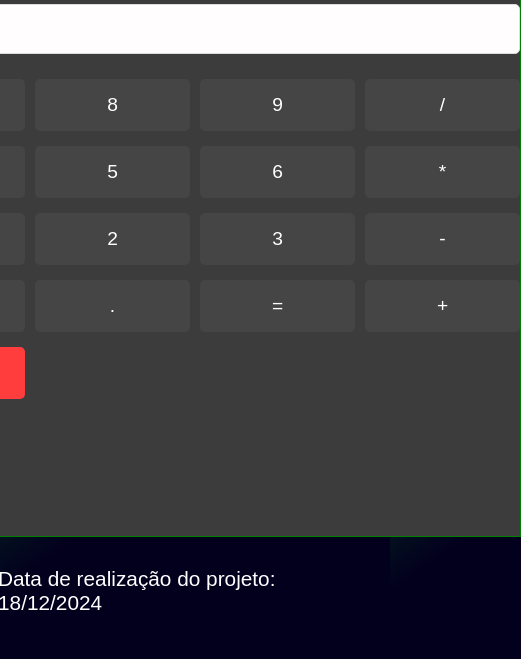
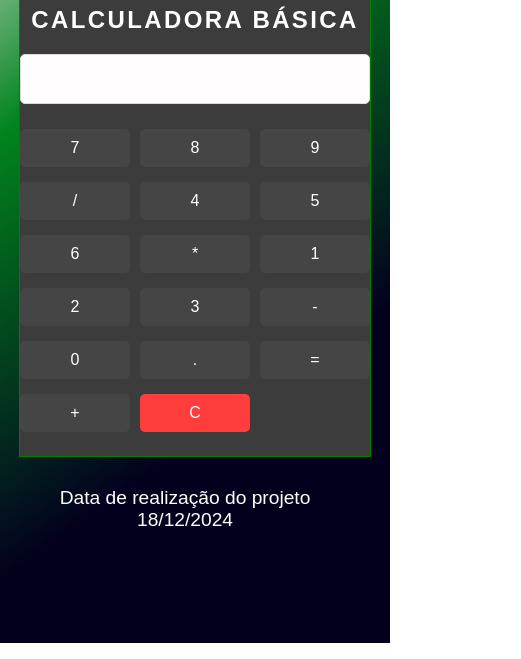
Before and after one commit to LGDAA/CalculadoraSimplesOnline, a plain HTML site: page index.html in a window 390 px wide. Shown: the part 201-860 px from the top of the page, 521 px wide, since content can reach past the window. Drawn offline with Linux system fonts and the light colour scheme; a web font is replaced by a local one.

Commit message:
Add files via upload

```diff
--- a/assets/styles/main.css
+++ b/assets/styles/main.css
@@ -100,3 +100,93 @@ body{
   .button.clear:hover {
     background: #cc0000;
   }
+
+
+
+@media(max-width: 1024px){
+    body{
+        display: flex;
+        flex-direction: column;
+        justify-content: center;
+        align-items: center;
+        min-height: 100vh;
+        background: linear-gradient(325deg,
+        #03001e 30%,
+        #01841d 70%,
+        #fdeff9 100%);
+        margin: 0;
+    }
+
+    .container{
+        height: 470px;
+        width: 350px;
+        position: flex;
+        align-items: center;
+        align-self: center;
+        margin: 0;
+        padding: 0;
+        background-color: rgb(60, 60, 60);
+}
+
+.container h2{
+    color: #fff;
+    text-transform: uppercase;
+    letter-spacing: 0.1em;
+    display: flex;
+}
+
+.autor{
+    display:flex;
+    justify-self: center;
+    color: #fff;
+    font-size: 4rem;
+}
+
+.rodape .data{
+    position: relative;
+    margin-top: 30px;
+    display: flex;
+    color: #fff;
+    font-size: 1.2rem;
+    text-align: center;
+}
+
+.container .calculadora{
+    display: flex;
+    flex-direction: column;
+    height: 500px;
+    width: 100%;
+}
+
+.display {
+    width: 100%;
+    height: 50px;
+    background: #fffdfd;
+    border: 1px solid #ddd;
+    border-radius: 5px;
+    text-align: right;
+    padding: 10px;
+    font-size: 1.5em;
+    margin-bottom: 20px;
+    box-sizing: border-box;
+}
+
+.buttons{
+    display: grid;
+    grid-template-columns: repeat(3, 1fr);
+    gap: 10px;
+    height: 250px;
+}
+
+.button{
+    margin-top: 5px;
+    padding: 10px;
+    font-size: 1rem;
+    border: none;
+    border-radius: 5px;
+    cursor: pointer;
+    color:white;
+    background-color: #464545;
+    transition: 0.2s;
+}
+}
--- a/index.html
+++ b/index.html
@@ -41,7 +41,7 @@
     </div>
 
     <div class="rodape">
-        <div class="data">Data de realização do projeto: 18/12/2024</div>
+        <div class="data">Data de realização do projeto<br>18/12/2024</div>
     </div>
     <script src="assets/scripts/engine.js"></script>
 </body>
```
